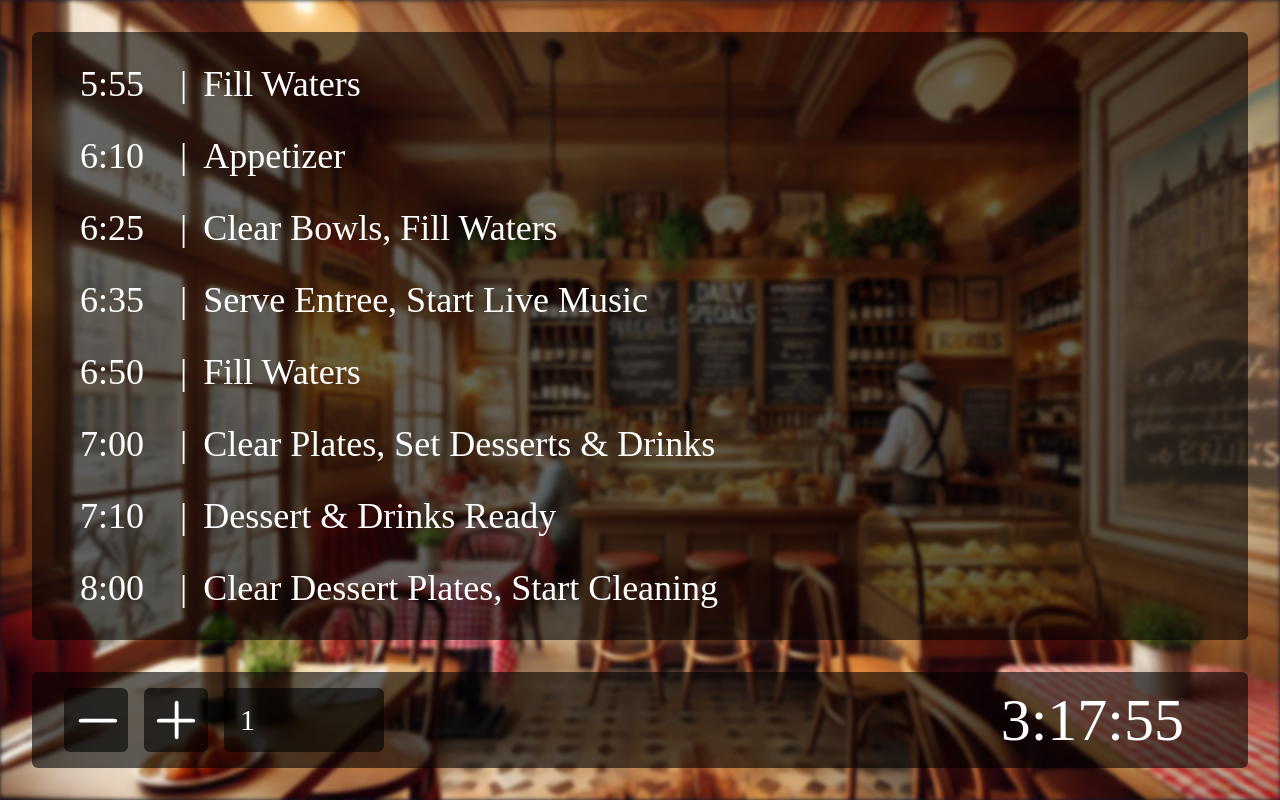
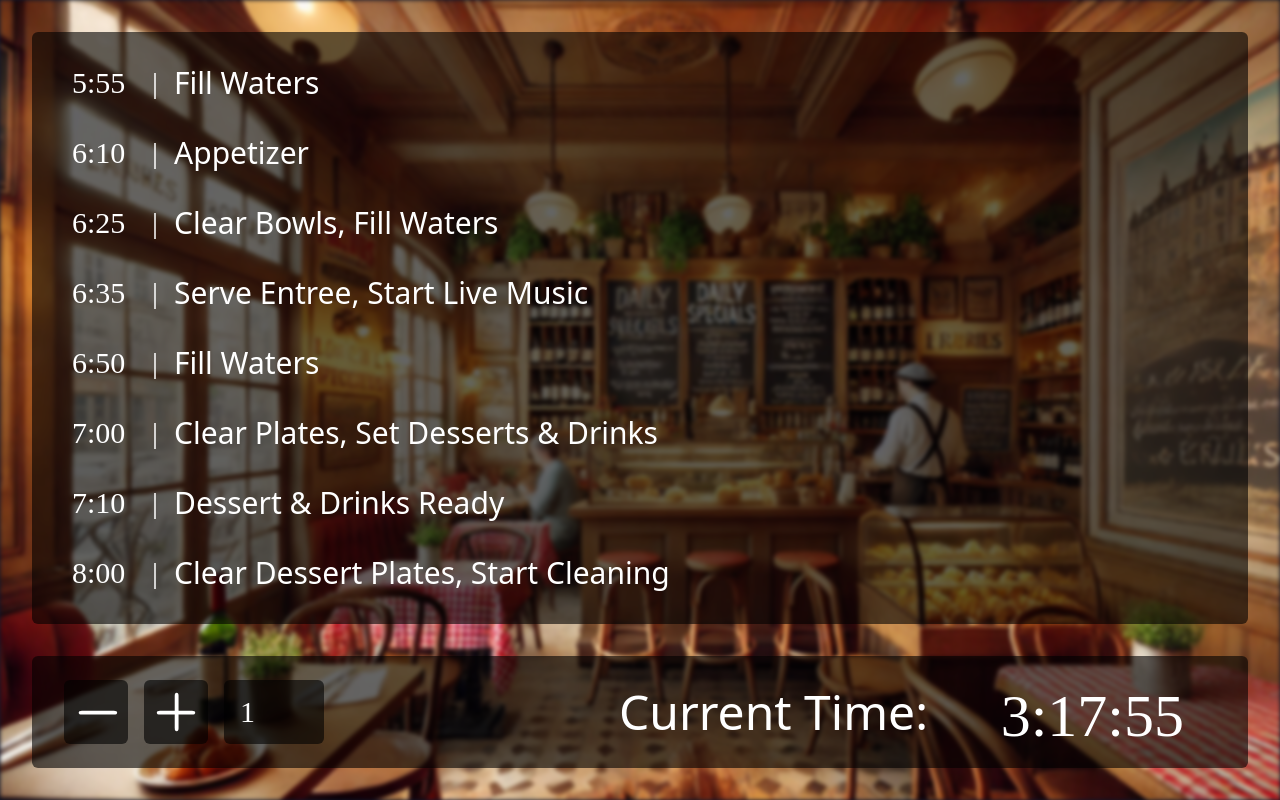
Before and after one commit to ahoward7/timing-scheduler, a Nuxt app: page / in a window 1280 px wide. Built offline with nearby package versions, Linux system fonts and the light colour scheme; a web font is replaced by a local one.

Commit message:
Bug fixes

```diff
--- a/app.vue
+++ b/app.vue
@@ -1,5 +1,5 @@
 s<template>
-  <div class="app w-screen h-screen text-white bg-slate-900 p-8">
+  <div class="w-screen h-screen text-white bg-slate-900 p-8">
     <div class="diner absolute top-0 left-0 bottom-0 right-0 bg-cover bg-center" />
     <NuxtPage />
   </div>
@@ -8,6 +8,8 @@ s<template>
 <style>
 .diner {
   background-image: url('~/assets/images/french-diner.png');
+  background-size: cover;
+  background-position: center;
   filter: blur(2px);
 }
 
--- a/pages/index.vue
+++ b/pages/index.vue
@@ -25,7 +25,6 @@ function setActiveTime(newTime: string) {
     }
 
     if (start <= newTimeInt && end >= newTimeInt) {
-      console.log(event)
       event.active = true
       activeHit = true
     } else {
@@ -133,21 +132,24 @@ function calculateTimeLeft(end: Date): string {
   <div class="flex flex-col gap-8 w-full h-full">
     <div class="relative grow flex flex-col justify-around py-4 px-8">
       <div class="absolute top-0 bottom-0 left-0 right-0 bg-black/60 rounded-md" />
-      <div v-for="event in events" :key="event.id" class="relative w-full text-4xl font-fancy flex p-4 duration-1000" :class="event.finished ? 'opacity-50' : 'opacity-100'">
+      <div v-for="event in events" :key="event.id" class="relative w-full text-3xl flex p-2 duration-1000" :class="event.finished ? 'opacity-50' : 'opacity-100'">
         <div
           v-if="event.active"
           class="absolute top-0 left-0 h-full flex justify-end bg-orange-500/80 duration-1000 ease-linear rounded-md"
           :style="{ width: calculateProgress(event.start || new Date(), event.end || new Date()) + '%' }"
         />
         <div v-if="event.active" class="absolute right-0">
-          Time Left: {{ calculateTimeLeft(event.end || new Date()) }}
+          <span>Time Left: </span>
+          <span class="font-fancy">{{ calculateTimeLeft(event.end || new Date()) }}</span>
         </div>
         <div class="relative z-1 flex items-center">
           <div class="absolute left-[-20px] border-t-2 border-white duration-1000" :class="event.finished ? 'right-[-20px] opacity-100' : 'right-full opacity-0'" />
-          <div class="w-[100px]">
+          <div class="w-[80px] font-fancy">
             {{ formatTime(event.start || new Date()) }}
           </div>
-          |
+          <span class="font-fancy">
+            |
+          </span>
           <div class="grow ml-4">
             {{ event.title }}
           </div>
@@ -168,10 +170,15 @@ function calculateTimeLeft(end: Date): string {
             <rect x="20" y="48" width="60" height="6" rx="5" ry="5" fill="white"/>
           </svg>
         </ActionButton>
-        <input v-model="secondsToIncrement" type="number" class="w-40 bg-black/60 text-white text-3xl hover:bg-black/80  pl-4 rounded-md border-none outline-none ring-none duration-300 font-fancy" />
+        <input v-model="secondsToIncrement" type="number" class="w-[100px] bg-black/60 text-white text-3xl hover:bg-black/80  pl-4 rounded-md border-none outline-none ring-none duration-300 font-fancy" />
       </div>
-      <div class="relative z-10 right-4 flex justify-center items-center text-6xl font-fancy px-4 select-none">
-        {{ currentTime }}
+      <div class="relative z-10 right-4 flex justify-center items-center gap-4 px-4 select-none">
+        <span class="text-5xl">
+          Current Time:
+        </span>
+        <span class="w-[240px] font-fancy text-6xl mt-2 flex justify-end">
+          {{ currentTime }}
+        </span>
       </div>
     </div>
   </div>
```
